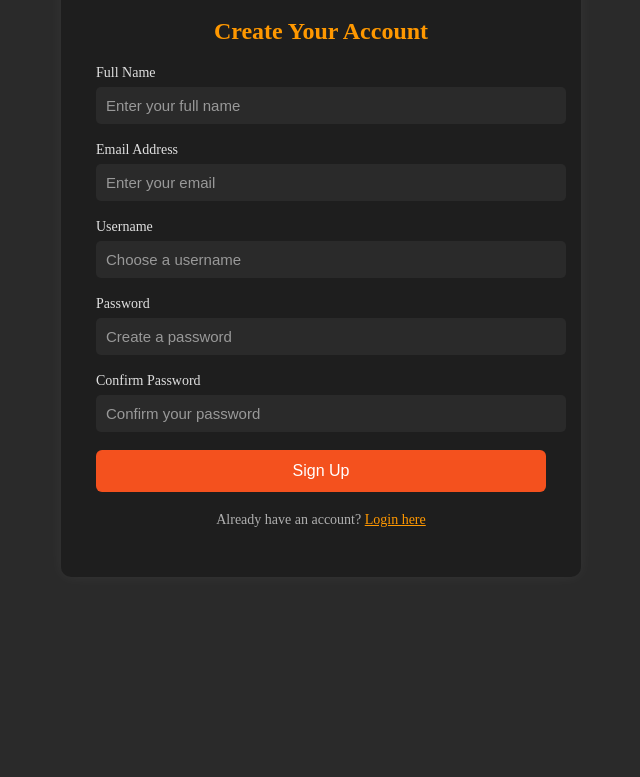
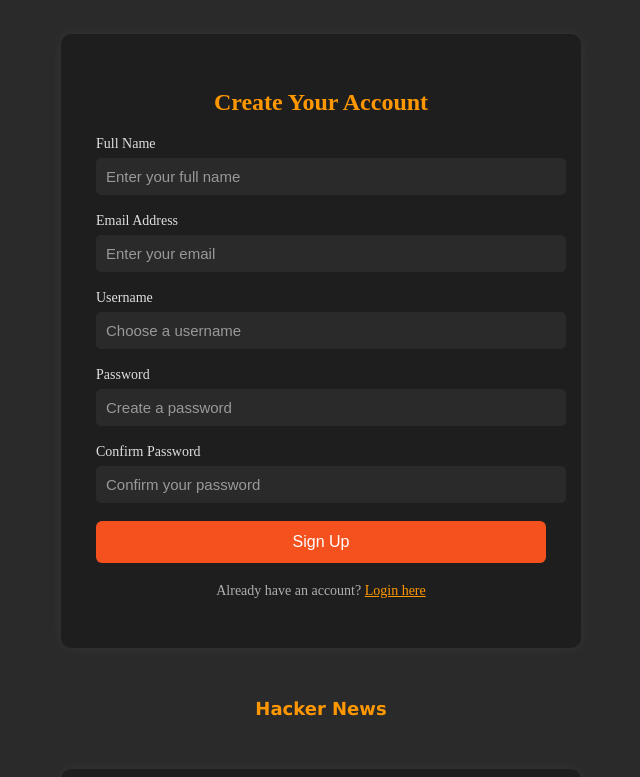
Before and after one commit to abhijeetmahamune/Hacker-News-2, a plain HTML site: page register.html in a window 1280 px wide. Shown: the part 87-864 px from the top of the page, without its empty margins (319-959 px from the left). Before the commit the page ends 800 px from the top, so only its background shows below. Drawn offline with Linux system fonts and the light colour scheme.

Commit message:
Update register.html

```diff
--- a/register.html
+++ b/register.html
@@ -9,6 +9,12 @@
         body{
     background-color: #2a2a2a;
 }
+        a {
+    text-decoration: none;
+    color: #2196f3;
+    transition: color 0.3s ease;
+}
+
         /* Create Account (Register) Styles */
 .register-container {
   max-width: 450px;
@@ -82,10 +88,162 @@
   color: #ff9800;
   text-decoration: underline;
 }
-
+.title {
+    font-family: 'Lucida Sans', 'Lucida Sans Regular', 'Lucida Grande', 'Lucida Sans Unicode', Geneva, Verdana, sans-serif;
+    color: #ff9800;
+    font-size: 18px;
+    margin-top: 50px;
+    text-align: center;
+    margin-bottom: 5px;
+}
     </style>
 </head>
 <body>
+        <a href="index.html" class="logo">
+                <!-- <img src="y18.svg" alt="Hacker News Logo"> -->
+                <h2 class="title">Hacker News</h2>
+            </a>
+    <div class="register-container">
+        <form class="register-form">
+          <h2 class="register-title">Create Your Account</h2>
+
+          <div class="form-group">
+            <label for="fullname" class="form-label">Full Name</label>
+            <input type="text" id="fullname" name="fullname" class="form-input" placeholder="Enter your full name" required>
+          </div>
+
+          <div class="form-group">
+            <label for="email" class="form-label">Email Address</label>
+            <input type="email" id="email" name="email" class="form-input" placeholder="Enter your email" required>
+          </div>
+
+          <div class="form-group">
+            <label for="username" class="form-label">Username</label>
+            <input type="text" id="username" name="username" class="form-input" placeholder="Choose a username" required>
+          </div>
+
+          <div class="form-group">
+            <label for="password" class="form-label">Password</label>
+            <input type="password" id="password" name="password" class="form-input" placeholder="Create a password" required>
+          </div>
+
+          <div class="form-group">
+            <label for="confirm-password" class="form-label">Confirm Password</label>
+            <input type="password" id="confirm-password" name="confirm-password" class="form-input" placeholder="Confirm your password" required>
+          </div>
+
+          <button type="submit" class="register-submit">Sign Up</button>
+
+          <p class="login-text">Already have an account? <a href="login.html">Login here</a></p>
+        </form>
+      </div>
+
+</body>
+</html><!DOCTYPE html>
+<html lang="en">
+<head>
+    <meta charset="UTF-8">
+    <meta name="viewport" content="width=device-width, initial-scale=1.0">
+    <title>Create Account</title>
+
+    <style>
+        body{
+    background-color: #2a2a2a;
+}
+        a {
+    text-decoration: none;
+    color: #2196f3;
+    transition: color 0.3s ease;
+}
+
+        /* Create Account (Register) Styles */
+.register-container {
+  max-width: 450px;
+  margin: 50px auto;
+  padding: 35px;
+  background-color: #1e1e1e;
+  border-radius: 10px;
+  box-shadow: 0 0 15px rgba(255, 255, 255, 0.05);
+}
+
+.register-form {
+  display: flex;
+  flex-direction: column;
+}
+
+.register-title {
+  color: #ff9800;
+  font-size: 24px;
+  margin-bottom: 20px;
+  text-align: center;
+}
+
+.register-form .form-group {
+  margin-bottom: 18px;
+}
+
+.register-form .form-label {
+  display: block;
+  margin-bottom: 6px;
+  color: #e0e0e0;
+  font-size: 14px;
+}
+
+.register-form .form-input {
+  width: 100%;
+  padding: 10px;
+  background-color: #2a2a2a;
+  border: none;
+  border-radius: 5px;
+  color: #fff;
+  font-size: 15px;
+}
+
+.register-form .form-input::placeholder {
+  color: #999;
+}
+
+.register-submit {
+  background-color: #f4511e;
+  color: #fff;
+  padding: 12px;
+  border: none;
+  border-radius: 6px;
+  font-size: 16px;
+  cursor: pointer;
+  transition: background-color 0.3s ease;
+}
+
+.register-submit:hover {
+  background-color: #e9440f;
+}
+
+.login-text {
+  text-align: center;
+  margin-top: 20px;
+  font-size: 14px;
+  color: #b0b0b0;
+}
+
+.login-text a {
+  color: #ff9800;
+  text-decoration: underline;
+}
+.title {
+    font-family: 'Lucida Sans', 'Lucida Sans Regular', 'Lucida Grande', 'Lucida Sans Unicode', Geneva, Verdana, sans-serif;
+    color: #ff9800;
+    font-size: 18px;
+    margin-top: 50px;
+    text-align: center;
+    margin-bottom: 5px;
+}
+    </style>
+</head>
+<body>
+        <a href="index.html" class="logo">
+                <!-- <img src="y18.svg" alt="Hacker News Logo"> -->
+                <h2 class="title">Hacker News</h2>
+            </a>
     <div class="register-container">
         <form class="register-form">
           <h2 class="register-title">Create Your Account</h2>
```
